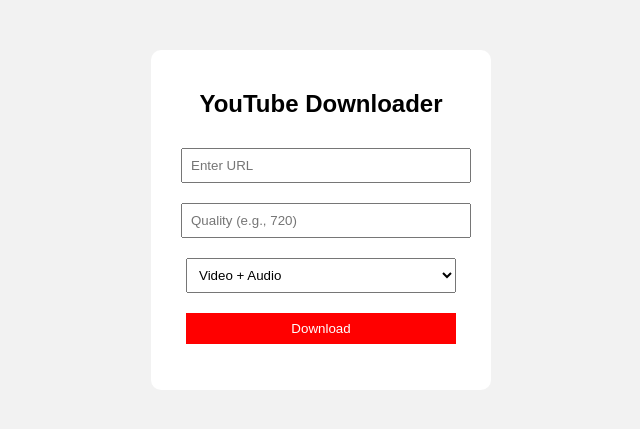
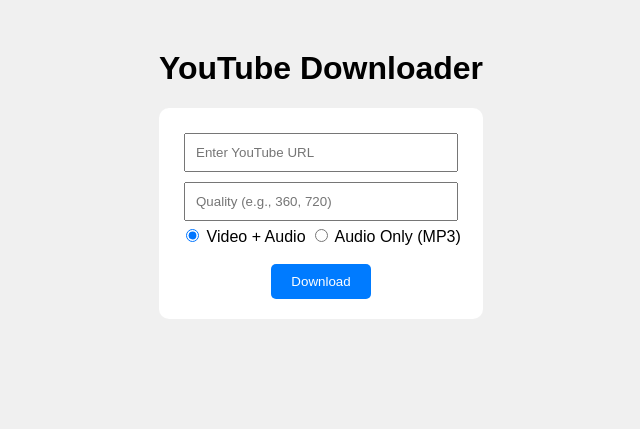
Before and after one commit to hikaru666-ai/yt-downloader, a Flask app: page / in a window 1280 px wide. Shown: the top 429 px of the page, without its empty margins (319-959 px from the left). Run offline with Flask 3, Linux system fonts and the light colour scheme.

Commit message:
version 4 yt_dnlr

```diff
--- a/app.py
+++ b/app.py
@@ -4,29 +4,33 @@ import os
 
 app = Flask(__name__)
 
+# Make downloads folder
+DOWNLOAD_FOLDER = "downloads"
+if not os.path.exists(DOWNLOAD_FOLDER):
+    os.makedirs(DOWNLOAD_FOLDER)
+
 @app.route("/", methods=["GET", "POST"])
 def index():
     message = ""
-
     if request.method == "POST":
         url = request.form.get("url")
-        choice = request.form.get("type")
-        qlty = request.form.get("quality")
+        mode = request.form.get("mode")
+        quality = request.form.get("quality")
 
         try:
-            qlty = int(qlty)
+            qlty = int(quality)
         except:
             qlty = 720
 
-        if choice == "video":
+        if mode == "video":
             ydl_opts = {
                 'format': f"bestvideo[height<={qlty}]+bestaudio/best",
-                'outtmpl': 'downloads/%(title)s.%(ext)s',
+                'outtmpl': f'{DOWNLOAD_FOLDER}/%(title)s.%(ext)s',
             }
         else:
             ydl_opts = {
                 'format': 'bestaudio/best',
-                'outtmpl': 'downloads/%(title)s.%(ext)s',
+                'outtmpl': f'{DOWNLOAD_FOLDER}/%(title)s.%(ext)s',
                 'postprocessors': [{
                     'key': 'FFmpegExtractAudio',
                     'preferredcodec': 'mp3',
@@ -35,14 +39,14 @@ def index():
             }
 
         try:
-            os.makedirs("downloads", exist_ok=True)
             with yt_dlp.YoutubeDL(ydl_opts) as ydl:
                 ydl.download([url])
-            message = "Download completed ✅"
+            message = "Download completed!"
         except Exception as e:
             message = f"Error: {str(e)}"
 
     return render_template("index.html", message=message)
 
 if __name__ == "__main__":
-    app.run(debug=True)
+    import os
+    app.run(host="0.0.0.0", port=int(os.environ.get("PORT", 5000)), debug=True)
--- a/templates/index.html
+++ b/templates/index.html
@@ -1,53 +1,28 @@
 <!DOCTYPE html>
-<html>
+<html lang="en">
 <head>
+    <meta charset="UTF-8">
     <title>YouTube Downloader</title>
     <style>
-        body {
-            font-family: Arial;
-            text-align: center;
-            background: #f2f2f2;
-        }
-        .box {
-            background: white;
-            padding: 20px;
-            margin: 50px auto;
-            width: 300px;
-            border-radius: 10px;
-        }
-        input, select, button {
-            margin: 10px;
-            padding: 8px;
-            width: 90%;
-        }
-        button {
-            background: #ff0000;
-            color: white;
-            border: none;
-            cursor: pointer;
-        }
+        body { font-family: Arial, sans-serif; text-align:center; margin-top:50px; background-color:#f0f0f0; }
+        form { background:#fff; padding:20px; border-radius:10px; display:inline-block; }
+        input[type="text"], input[type="number"] { padding:10px; width:250px; margin:5px; }
+        input[type="submit"] { padding:10px 20px; background:#007bff; color:#fff; border:none; border-radius:5px; cursor:pointer; }
+        input[type="submit"]:hover { background:#0056b3; }
+        .message { margin-top:20px; font-weight:bold; color:green; }
     </style>
 </head>
 <body>
-
-<div class="box">
-    <h2>YouTube Downloader</h2>
-
-    <form method="POST">
-        <input type="text" name="url" placeholder="Enter URL" required>
-
-        <input type="text" name="quality" placeholder="Quality (e.g., 720)">
-
-        <select name="type">
-            <option value="video">Video + Audio</option>
-            <option value="audio">Audio (MP3)</option>
-        </select>
-
-        <button type="submit">Download</button>
+    <h1>YouTube Downloader</h1>
+    <form method="post">
+        <input type="text" name="url" placeholder="Enter YouTube URL" required><br>
+        <input type="number" name="quality" placeholder="Quality (e.g., 360, 720)"><br>
+        <label><input type="radio" name="mode" value="video" checked> Video + Audio</label>
+        <label><input type="radio" name="mode" value="audio"> Audio Only (MP3)</label><br><br>
+        <input type="submit" value="Download">
     </form>
-
-    <p>{{ message }}</p>
-</div>
-
+    {% if message %}
+        <div class="message">{{ message }}</div>
+    {% endif %}
 </body>
 </html>
```
